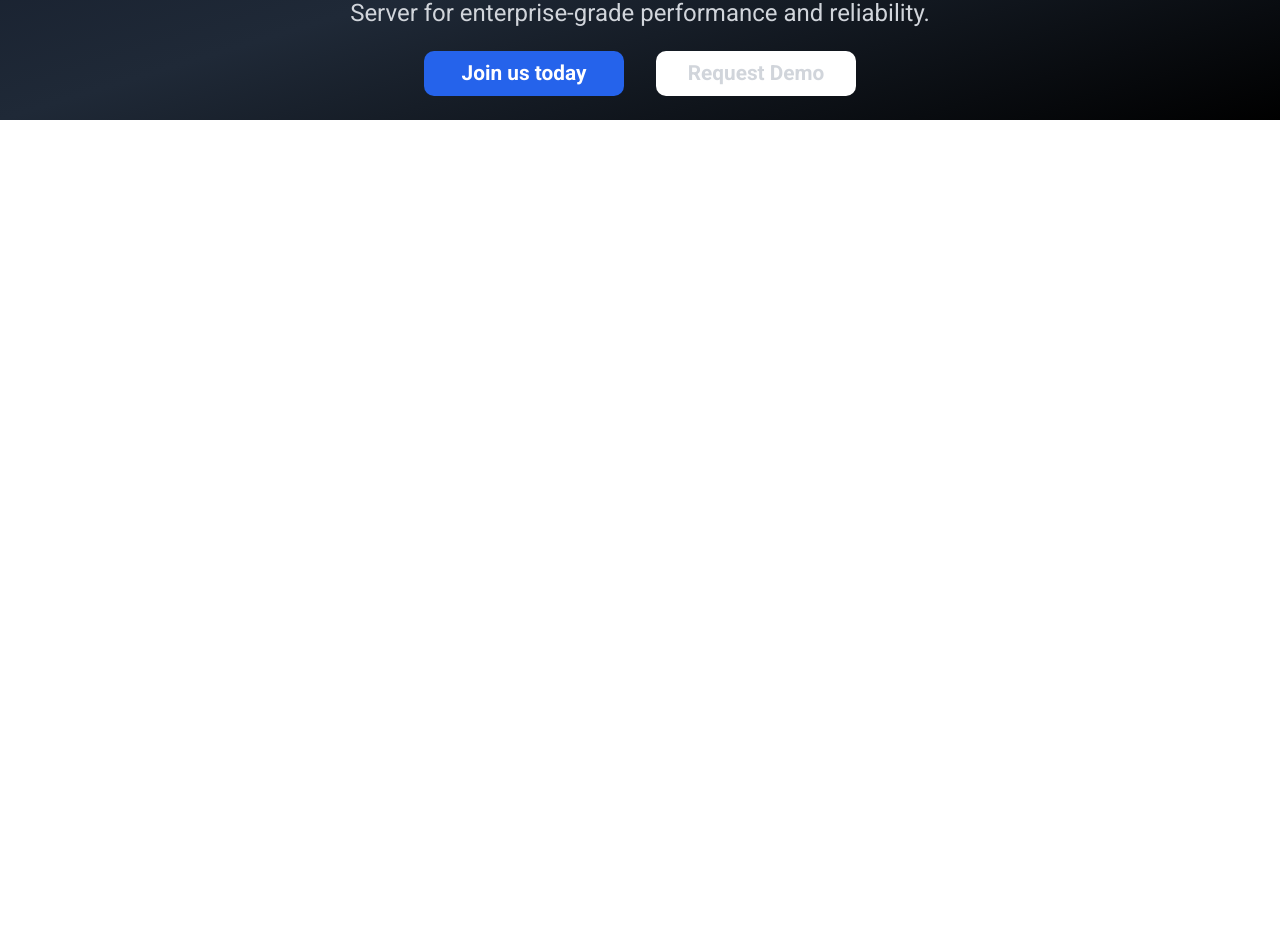
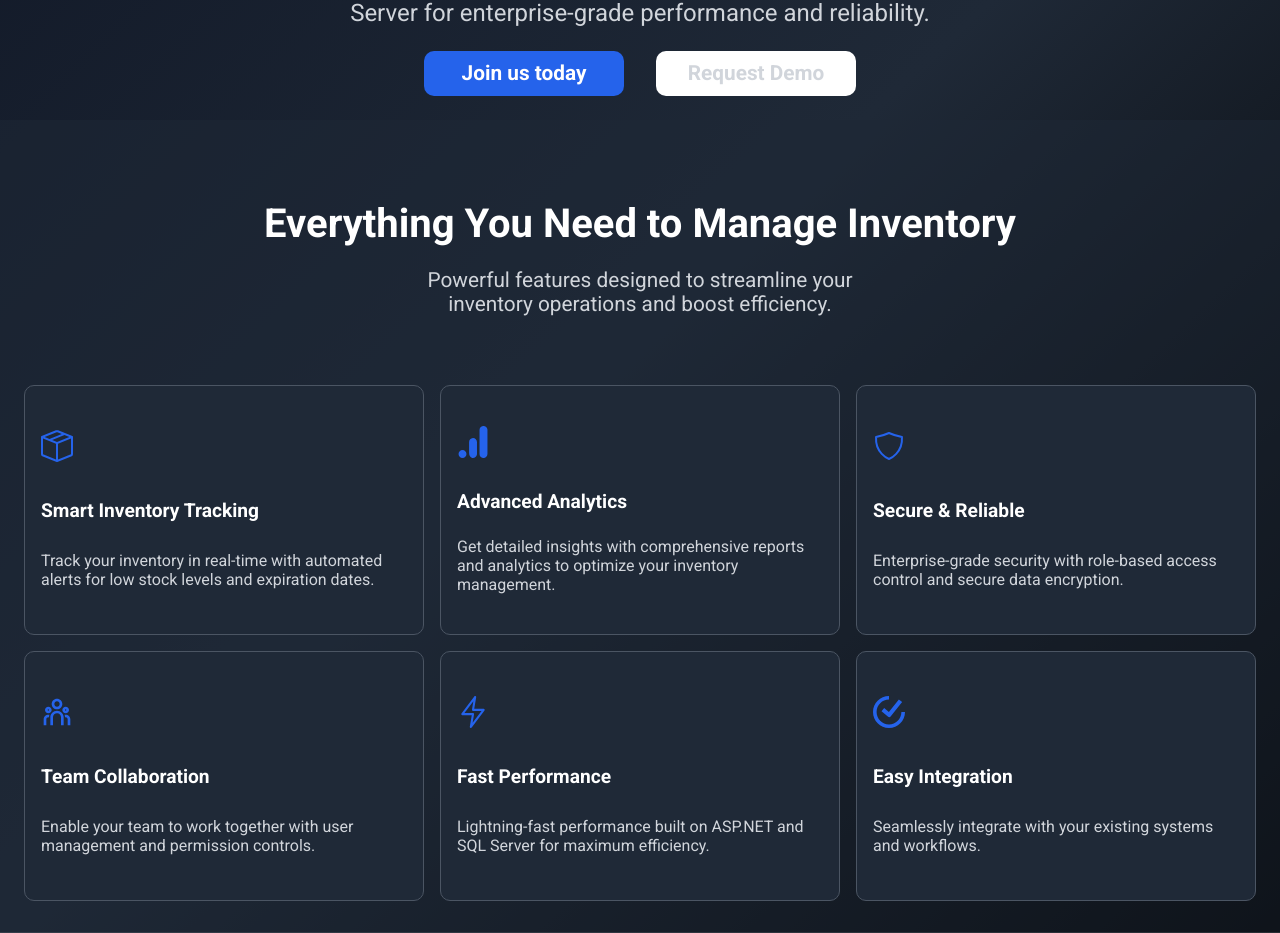
Before and after one commit to Alexander-Agu/Invi-Tory, a React (Vite) app in the folder Client/: page / in a window 1280 px wide. Shown: the part 270-1203 px from the top of the page. Before the commit the page ends 800 px from the top, so only its background shows below. Built offline with nearby package versions, Linux system fonts and the light colour scheme.

Commit message:
Added basic feature section

```diff
--- /dev/null
+++ b/Client/src/components/Card/Card.jsx
@@ -0,0 +1,20 @@
+import React from 'react'
+import "./card.css"
+
+export default function Card({icon, title, content}) {
+  return (
+    <div className="card-container">
+        <div className="card-icon">
+            {icon}
+        </div>
+
+        <div className="card-title">
+            {title}
+        </div>
+
+        <div className="card-content">
+            {content}
+        </div>
+    </div>
+  )
+}
--- /dev/null
+++ b/Client/src/components/Card/card.css
@@ -0,0 +1,53 @@
+@import url('https://fonts.googleapis.com/css2?family=Roboto:ital,wght@0,100..900;1,100..900&display=swap');
+
+
+/* Card */
+.card-container{
+    width: 400px;
+    height: 250px;
+    padding: 1rem;
+
+    background-color: #1f2937;
+    border: 1px solid #4B5563;
+    border-radius: 10px;
+
+    display: flex;
+    flex-direction: column;
+    align-items: flex-start;
+    justify-content: space-evenly;
+}
+
+
+/* Card icon */
+.card-icon{
+    font-size: 2rem;
+    color: #2563eb;
+}
+
+
+/* Card Title */
+.card-title{
+    font-size: 1.2rem;
+    color: white;
+
+    font-family: "Roboto", sans-serif;
+    font-optical-sizing: auto;
+    font-weight: bolder;
+    font-style: normal;
+    font-variation-settings:
+    "wdth" 100;
+}
+
+
+/* Card Content */
+.card-content{
+    font-size: 1rem;
+    color: #d1d5db;
+
+    font-family: "Roboto", sans-serif;
+    font-optical-sizing: auto;
+    font-weight: 400;
+    font-style: normal;
+    font-variation-settings:
+    "wdth" 100;
+}
--- /dev/null
+++ b/Client/src/components/Features/Features.jsx
@@ -0,0 +1,32 @@
+import React from 'react'
+import "./feature.css"
+import Card from '../Card/Card'
+import { features } from './feature'
+
+
+export default function Features() {
+  return (
+    <section className='features'>
+        <h2 className='featTitle'>
+            Everything You Need to Manage Inventory
+        </h2>
+        <p className='featIntroText'>
+            Powerful features designed to streamline your inventory operations and boost efficiency.
+        </p>
+
+        <div className="featuresContainer">
+            {
+                features.map(x => {
+                    const {icon, title, description} = x;
+
+                    return <Card
+                        icon={icon}
+                        title={title}
+                        content={description}
+                    />
+                })
+            }
+        </div>
+    </section>
+  )
+}
--- /dev/null
+++ b/Client/src/components/Features/feature.css
@@ -0,0 +1,55 @@
+@import url('https://fonts.googleapis.com/css2?family=Roboto:ital,wght@0,100..900;1,100..900&display=swap');
+
+
+/* Features */
+.features{
+    padding: 2rem;
+    width: 100%;
+
+    background-color: rgba(31, 41, 55, 0.5);
+
+    display: flex;
+    flex-direction: column;
+    align-items: center;
+    justify-content: center;
+    gap: 1.3rem;
+}
+
+
+/* Feature intro texts */
+.featTitle{
+    margin-top: 3rem;
+
+    color: white;
+    font-size: 2.5rem;
+    font-family: "Roboto", sans-serif;
+    font-optical-sizing: auto;
+    font-weight: bolder;
+    font-style: normal;
+    font-variation-settings:
+        "wdth" 100;
+}
+
+.featIntroText{
+    text-align: center;
+    width: 35%;
+    color: #d1d5db;
+    font-size: 1.3rem;
+    font-family: "Roboto", sans-serif;
+    font-optical-sizing: auto;
+    font-weight: 400;
+    font-style: normal;
+    font-variation-settings:
+        "wdth" 100;
+}
+
+
+/* Features Container */
+.featuresContainer{
+    margin-top: 3rem;
+
+    display: grid;
+    grid-template-columns: repeat(3, 1fr);
+    grid-template-rows: repeat(2, 1fr);
+    gap: 1rem;
+}
--- /dev/null
+++ b/Client/src/components/Features/feature.jsx
@@ -0,0 +1,41 @@
+import { BsBoxSeam } from "react-icons/bs";
+import { SiGoogleanalytics } from "react-icons/si";
+import { IoShieldOutline } from "react-icons/io5";
+import { RiTeamLine } from "react-icons/ri";
+import { RxLightningBolt } from "react-icons/rx";
+import { SiTicktick } from "react-icons/si";
+
+
+
+export const features = [
+    {
+        icon: <BsBoxSeam />,
+        title: "Smart Inventory Tracking",
+        description: "Track your inventory in real-time with automated alerts for low stock levels and expiration dates."
+    },
+    {
+        icon: <SiGoogleanalytics />,
+        title: "Advanced Analytics",
+        description: "Get detailed insights with comprehensive reports and analytics to optimize your inventory management."
+    },
+    {
+        icon: <IoShieldOutline />,
+        title: "Secure & Reliable",
+        description: "Enterprise-grade security with role-based access control and secure data encryption."
+    },
+    {
+        icon: <RiTeamLine />,
+        title: "Team Collaboration",
+        description: "Enable your team to work together with user management and permission controls."
+    },
+    {
+        icon: <RxLightningBolt />,
+        title: "Fast Performance",
+        description: "Lightning-fast performance built on ASP.NET and SQL Server for maximum efficiency."
+    },
+    {
+        icon: <SiTicktick />,
+        title: "Easy Integration",
+        description: "Seamlessly integrate with your existing systems and workflows."
+    }
+]
--- a/Client/src/components/Header/header.css
+++ b/Client/src/components/Header/header.css
@@ -31,10 +31,6 @@
 
 
 /* Logo */
-.logo{
-
-}
-
 .logo a{
     text-decoration: none;
 
--- a/Client/src/main.jsx
+++ b/Client/src/main.jsx
@@ -4,12 +4,14 @@ import './index.css'
 import App from './App.jsx'
 import Header from './components/Header/Header.jsx'
 import Hero from './components/Hero/Hero.jsx'
+import Features from './components/Features/Features.jsx'
 
 
 createRoot(document.getElementById('root')).render(
   <StrictMode>
     <Header />
     <Hero />
+    <Features />
     <App />
   </StrictMode>,
 )
```
